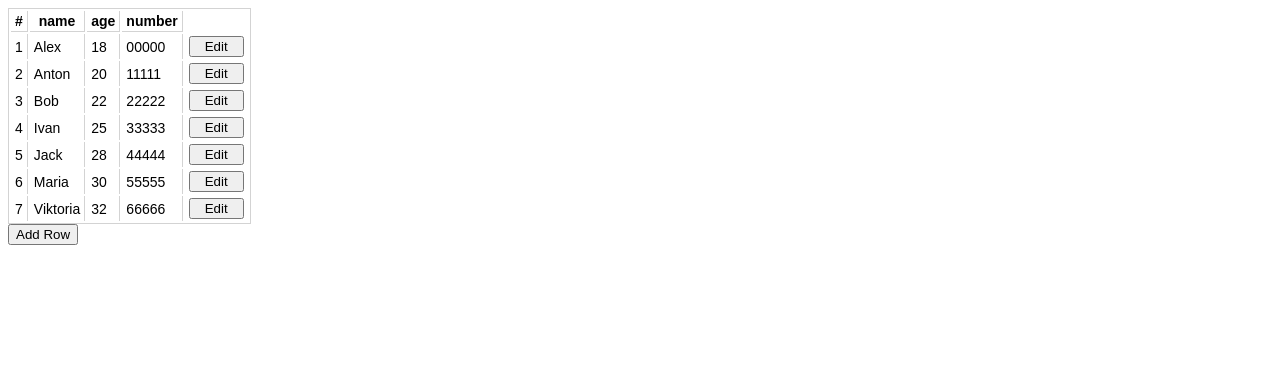
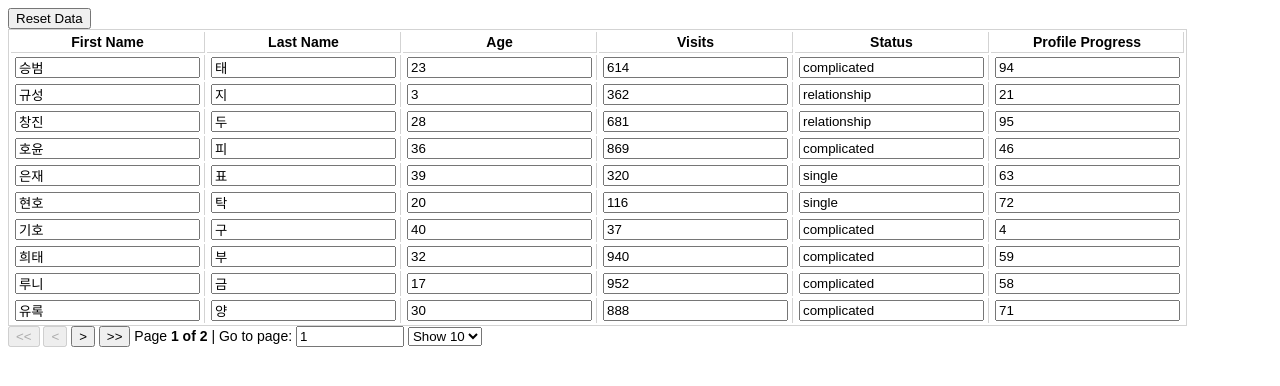
Before and after one commit to daekwon00/table-app, a React (Create React App) app: page / in a window 1280 px wide. Shown: the top 386 px of the page. Built offline with nearby package versions, Linux system fonts and the light colour scheme.

Commit message:
v7의 edit cell test

```diff
--- a/package.json
+++ b/package.json
@@ -20,6 +20,7 @@
     "react": "^18.2.0",
     "react-dom": "^18.2.0",
     "react-scripts": "5.0.1",
+    "react-table": "^7.8.0",
     "typescript": "^4.4.2",
     "web-vitals": "^2.1.0"
   },
--- /dev/null
+++ b/src/App_editable_v7.js
@@ -0,0 +1,312 @@
+import React from "react";
+// import styled from "styled-components";
+import { useTable, usePagination } from "react-table";
+
+import { makeData } from "./makeData";
+
+// const Styles = styled.div`
+//   padding: 1rem;
+
+//   table {
+//     border-spacing: 0;
+//     border: 1px solid black;
+
+//     tr {
+//       :last-child {
+//         td {
+//           border-bottom: 0;
+//         }
+//       }
+//     }
+
+//     th,
+//     td {
+//       margin: 0;
+//       padding: 0.5rem;
+//       border-bottom: 1px solid black;
+//       border-right: 1px solid black;
+
+//       :last-child {
+//         border-right: 0;
+//       }
+
+//       input {
+//         font-size: 1rem;
+//         padding: 0;
+//         margin: 0;
+//         border: 0;
+//       }
+//     }
+//   }
+
+//   .pagination {
+//     padding: 0.5rem;
+//   }
+// `;
+
+// Create an editable cell renderer
+const EditableCell = ({
+  value: initialValue,
+  row: { index },
+  column: { id },
+  updateMyData, // This is a custom function that we supplied to our table instance
+}) => {
+  // We need to keep and update the state of the cell normally
+  const [value, setValue] = React.useState(initialValue);
+
+  const onChange = (e) => {
+    setValue(e.target.value);
+  };
+
+  // We'll only update the external data when the input is blurred
+  const onBlur = () => {
+    updateMyData(index, id, value);
+  };
+
+  // If the initialValue is changed external, sync it up with our state
+  React.useEffect(() => {
+    setValue(initialValue);
+  }, [initialValue]);
+
+  return <input value={value} onChange={onChange} onBlur={onBlur} />;
+};
+
+// Set our editable cell renderer as the default Cell renderer
+const defaultColumn = {
+  Cell: EditableCell,
+};
+
+// Be sure to pass our updateMyData and the skipPageReset option
+function Table({ columns, data, updateMyData, skipPageReset }) {
+  // For this example, we're using pagination to illustrate how to stop
+  // the current page from resetting when our data changes
+  // Otherwise, nothing is different here.
+  const {
+    getTableProps,
+    getTableBodyProps,
+    headerGroups,
+    prepareRow,
+    page,
+    canPreviousPage,
+    canNextPage,
+    pageOptions,
+    pageCount,
+    gotoPage,
+    nextPage,
+    previousPage,
+    setPageSize,
+    state: { pageIndex, pageSize },
+  } = useTable(
+    {
+      columns,
+      data,
+      defaultColumn,
+      // use the skipPageReset option to disable page resetting temporarily
+      autoResetPage: !skipPageReset,
+      // updateMyData isn't part of the API, but
+      // anything we put into these options will
+      // automatically be available on the instance.
+      // That way we can call this function from our
+      // cell renderer!
+      updateMyData,
+    },
+    usePagination
+  );
+
+  // Render the UI for your table
+  return (
+    <>
+      <table {...getTableProps()}>
+        <thead>
+          {headerGroups.map((headerGroup) => (
+            <tr {...headerGroup.getHeaderGroupProps()}>
+              {headerGroup.headers.map((column) => (
+                <th {...column.getHeaderProps()}>{column.render("Header")}</th>
+              ))}
+            </tr>
+          ))}
+        </thead>
+        <tbody {...getTableBodyProps()}>
+          {page.map((row, i) => {
+            prepareRow(row);
+            return (
+              <tr {...row.getRowProps()}>
+                {row.cells.map((cell) => {
+                  return (
+                    <td {...cell.getCellProps()}>{cell.render("Cell")}</td>
+                  );
+                })}
+              </tr>
+            );
+          })}
+        </tbody>
+      </table>
+      <div className="pagination">
+        <button onClick={() => gotoPage(0)} disabled={!canPreviousPage}>
+          {"<<"}
+        </button>{" "}
+        <button onClick={() => previousPage()} disabled={!canPreviousPage}>
+          {"<"}
+        </button>{" "}
+        <button onClick={() => nextPage()} disabled={!canNextPage}>
+          {">"}
+        </button>{" "}
+        <button onClick={() => gotoPage(pageCount - 1)} disabled={!canNextPage}>
+          {">>"}
+        </button>{" "}
+        <span>
+          Page{" "}
+          <strong>
+            {pageIndex + 1} of {pageOptions.length}
+          </strong>{" "}
+        </span>
+        <span>
+          | Go to page:{" "}
+          <input
+            type="number"
+            defaultValue={pageIndex + 1}
+            onChange={(e) => {
+              const page = e.target.value ? Number(e.target.value) - 1 : 0;
+              gotoPage(page);
+            }}
+            style={{ width: "100px" }}
+          />
+        </span>{" "}
+        <select
+          value={pageSize}
+          onChange={(e) => {
+            setPageSize(Number(e.target.value));
+          }}
+        >
+          {[10, 20, 30, 40, 50].map((pageSize) => (
+            <option key={pageSize} value={pageSize}>
+              Show {pageSize}
+            </option>
+          ))}
+        </select>
+      </div>
+    </>
+  );
+}
+
+function App() {
+  // const columns = React.useMemo(
+  //   () => [
+  //     {
+  //       Header: "Name",
+  //       columns: [
+  //         {
+  //           Header: "First Name",
+  //           accessor: "firstName",
+  //         },
+  //         {
+  //           Header: "Last Name",
+  //           accessor: "lastName",
+  //         },
+  //       ],
+  //     },
+  //     {
+  //       Header: "Info",
+  //       columns: [
+  //         {
+  //           Header: "Age",
+  //           accessor: "age",
+  //         },
+  //         {
+  //           Header: "Visits",
+  //           accessor: "visits",
+  //         },
+  //         {
+  //           Header: "Status",
+  //           accessor: "status",
+  //         },
+  //         {
+  //           Header: "Profile Progress",
+  //           accessor: "progress",
+  //         },
+  //       ],
+  //     },
+  //   ],
+  //   []
+  // );
+  const columns = [
+    {
+      Header: "First Name",
+      accessor: "firstName",
+    },
+    {
+      Header: "Last Name",
+      accessor: "lastName",
+    },
+
+    {
+      Header: "Age",
+      accessor: "age",
+    },
+    {
+      Header: "Visits",
+      accessor: "visits",
+    },
+    {
+      Header: "Status",
+      accessor: "status",
+    },
+    {
+      Header: "Profile Progress",
+      accessor: "progress",
+    },
+  ];
+
+  const [data, setData] = React.useState(() => makeData(20));
+  const [originalData] = React.useState(data);
+  const [skipPageReset, setSkipPageReset] = React.useState(false);
+
+  // We need to keep the table from resetting the pageIndex when we
+  // Update data. So we can keep track of that flag with a ref.
+
+  // When our cell renderer calls updateMyData, we'll use
+  // the rowIndex, columnId and new value to update the
+  // original data
+  const updateMyData = (rowIndex, columnId, value) => {
+    // We also turn on the flag to not reset the page
+    setSkipPageReset(true);
+    setData((old) =>
+      old.map((row, index) => {
+        if (index === rowIndex) {
+          return {
+            ...old[rowIndex],
+            [columnId]: value,
+          };
+        }
+        return row;
+      })
+    );
+  };
+
+  // After data chagnes, we turn the flag back off
+  // so that if data actually changes when we're not
+  // editing it, the page is reset
+  React.useEffect(() => {
+    setSkipPageReset(false);
+  }, [data]);
+
+  // Let's add a data resetter/randomizer to help
+  // illustrate that flow...
+  const resetData = () => setData(originalData);
+
+  return (
+    // <Styles>
+    <>
+      <button onClick={resetData}>Reset Data</button>
+      <Table
+        columns={columns}
+        data={data}
+        updateMyData={updateMyData}
+        skipPageReset={skipPageReset}
+      />
+    </>
+    // </Styles>
+  );
+}
+
+export default App;
--- a/src/index.tsx
+++ b/src/index.tsx
@@ -2,8 +2,9 @@
 import ReactDOM from "react-dom/client";
 import "./index.css";
 // import App from "./App";
-import App from "./App_Basic";
+// import App from "./App_Basic";
 // import App from "./App_KitchenSink";
+import App from "./App_editable_v7";
 
 import data from "./data/staff.json";
 import StaffTable from "./test/StaffTable";
@@ -15,8 +16,8 @@
 );
 root.render(
   <React.StrictMode>
-    {/* <App /> */}
-    <StaffTable data={data} />
+    <App />
+    {/* <StaffTable data={data} /> */}
   </React.StrictMode>
 );
 
--- a/src/tableModels.tsx
+++ b/src/tanstack/tableModels.tsx
@@ -5,13 +5,13 @@
   sortingFns,
 } from "@tanstack/react-table";
 import React from "react";
-import { Person } from "./makeData";
+import { Person } from "../makeData";
 import {
   rankItem,
   compareItems,
   RankingInfo,
 } from "@tanstack/match-sorter-utils";
-import IndeterminateCheckbox from "./components/InderterminateCheckbox";
+import IndeterminateCheckbox from "../components/InderterminateCheckbox";
 import moment from "moment";
 
 export const fuzzyFilter: FilterFn<Person> = (
```
Also changed, not shown: src/App_KitchenSink.tsx (+35 -37 lines), 1 other file (tests, documents, lock files or other folders).
